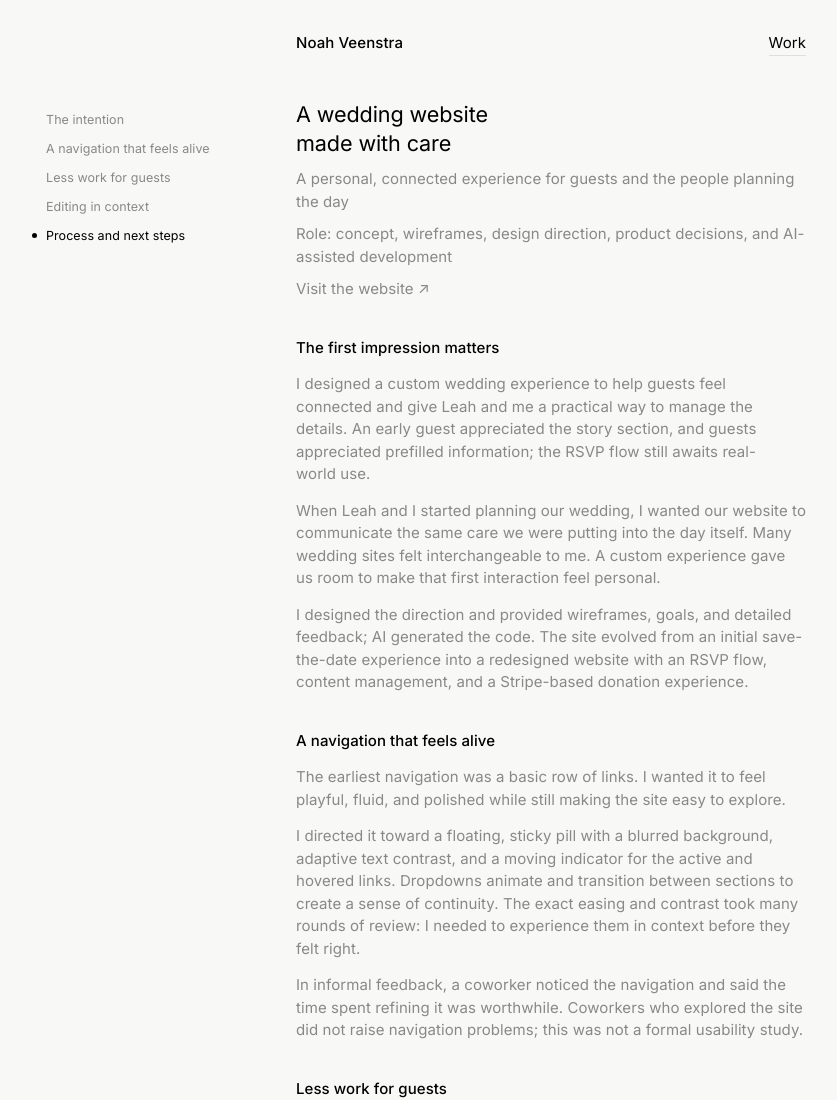
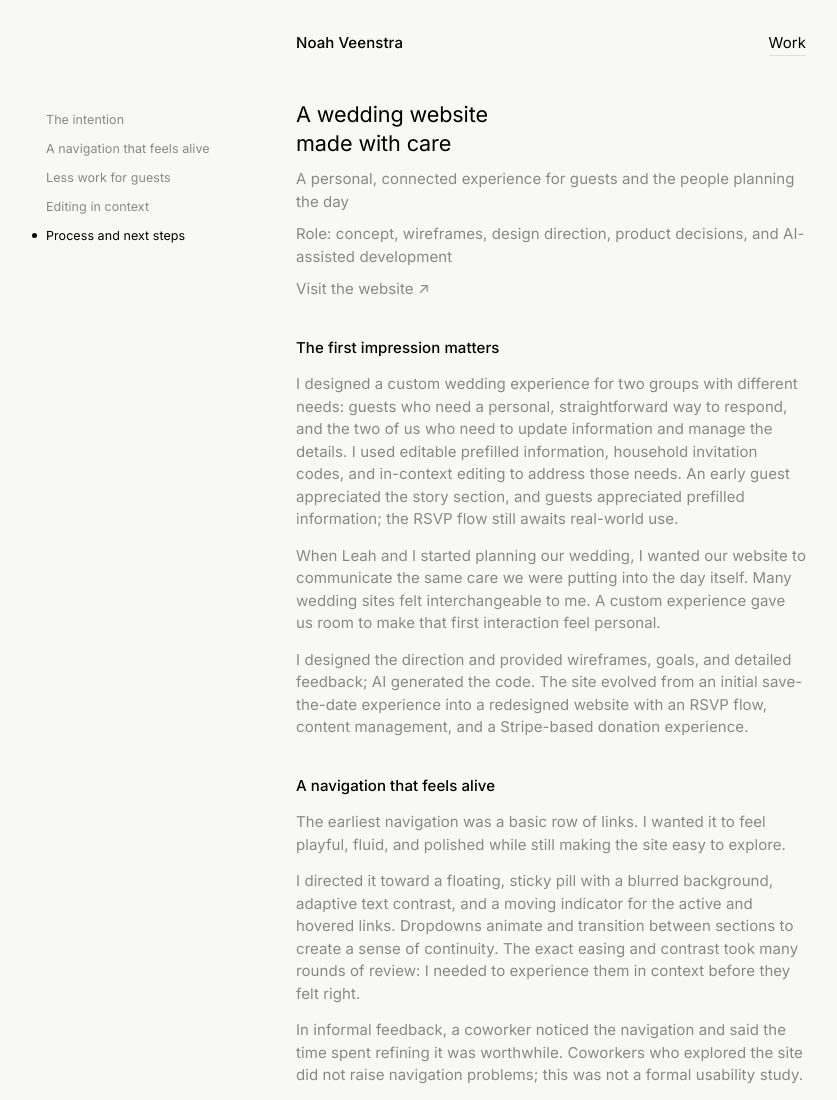
Before and after one commit to noahveenstra/noahveenstra.github.io, a plain HTML site: page work/wedding-website/index.html in a window 1280 px wide. Shown: the top 1100 px of the page, without its empty margins (89-926 px from the left). Drawn offline with Linux system fonts and the light colour scheme.

Commit message:
Highlight experience design decisions in case study

```diff
--- a/work/wedding-website/index.html
+++ b/work/wedding-website/index.html
@@ -3,7 +3,7 @@
 <body><header class="pager"><a class="mark" href="/">Noah Veenstra</a><nav class="pager__links" aria-label="Projects"><a href="/#work">Work</a></nav></header><main class="home project">
 <nav class="page-nav" aria-label="On this page"><ol><li><a href="#intent">The intention</a></li><li><a href="#navigation">A navigation that feels alive</a></li><li><a href="#guests">Less work for guests</a></li><li><a href="#editing">Editing in context</a></li><li><a href="#process">Process and next steps</a></li></ol></nav>
 <div class="reveal"><div><h1 class="project__title">A wedding website made with care</h1><p class="project__meta">A personal, connected experience for guests and the people planning the day</p><p class="project__meta">Role: concept, wireframes, design direction, product decisions, and AI-assisted development</p><p class="project__meta"><a href="https://leahplusnoah.com/">Visit the website ↗</a></p></div></div>
-<div class="reveal"><section class="project__section"><h2 class="project__heading" id="intent">The first impression matters</h2><p>I designed a custom wedding experience to help guests feel connected and give Leah and me a practical way to manage the details. An early guest appreciated the story section, and guests appreciated prefilled information; the RSVP flow still awaits real-world use.</p><p>When Leah and I started planning our wedding, I wanted our website to communicate the same care we were putting into the day itself. Many wedding sites felt interchangeable to me. A custom experience gave us room to make that first interaction feel personal.</p><p>I designed the direction and provided wireframes, goals, and detailed feedback; AI generated the code. The site evolved from an initial save-the-date experience into a redesigned website with an RSVP flow, content management, and a Stripe-based donation experience.</p></section></div>
+<div class="reveal"><section class="project__section"><h2 class="project__heading" id="intent">The first impression matters</h2><p>I designed a custom wedding experience for two groups with different needs: guests who need a personal, straightforward way to respond, and the two of us who need to update information and manage the details. I used editable prefilled information, household invitation codes, and in-context editing to address those needs. An early guest appreciated the story section, and guests appreciated prefilled information; the RSVP flow still awaits real-world use.</p><p>When Leah and I started planning our wedding, I wanted our website to communicate the same care we were putting into the day itself. Many wedding sites felt interchangeable to me. A custom experience gave us room to make that first interaction feel personal.</p><p>I designed the direction and provided wireframes, goals, and detailed feedback; AI generated the code. The site evolved from an initial save-the-date experience into a redesigned website with an RSVP flow, content management, and a Stripe-based donation experience.</p></section></div>
 <div class="reveal"><section class="project__section"><h2 class="project__heading" id="navigation">A navigation that feels alive</h2><p>The earliest navigation was a basic row of links. I wanted it to feel playful, fluid, and polished while still making the site easy to explore.</p><p>I directed it toward a floating, sticky pill with a blurred background, adaptive text contrast, and a moving indicator for the active and hovered links. Dropdowns animate and transition between sections to create a sense of continuity. The exact easing and contrast took many rounds of review: I needed to experience them in context before they felt right.</p><p>In informal feedback, a coworker noticed the navigation and said the time spent refining it was worthwhile. Coworkers who explored the site did not raise navigation problems; this was not a formal usability study.</p></section></div>
 <div class="reveal"><section class="project__section"><h2 class="project__heading" id="guests">Less work for guests</h2><p>I wanted the RSVP experience to collect what we needed without asking guests to do unnecessary work. The flow is tailored to our wedding and guides each household through its responses. It omits meal selection for our buffet reception.</p><p>Where Leah and I already had information, the save-the-date experience could prefill it while leaving it editable. Guests told us they appreciated that. Household invitation codes were chosen to limit casual access to a household’s information; they are a layer of protection, not a security guarantee.</p><p>The RSVP flow is ready for use, but invitations have not yet been sent, so its usability and completion outcomes remain to be tested with guests.</p></section></div>
 <div class="reveal"><section class="project__section"><h2 class="project__heading" id="editing">Giving both of us control</h2><p>Updating content through GitHub felt impractical, and a separate admin portal made it difficult to tell which part of the page we were editing. I wanted Leah to be able to make changes herself, in context.</p><p>I directed a site-based editing experience for signed-in admins: selecting content opens an editor for that piece of the page. Leah tried it and said it was a major improvement over the admin portal. It isn’t direct typing on the page, and the editor can obscure some context, so there is still room to improve it.</p></section></div>
```
